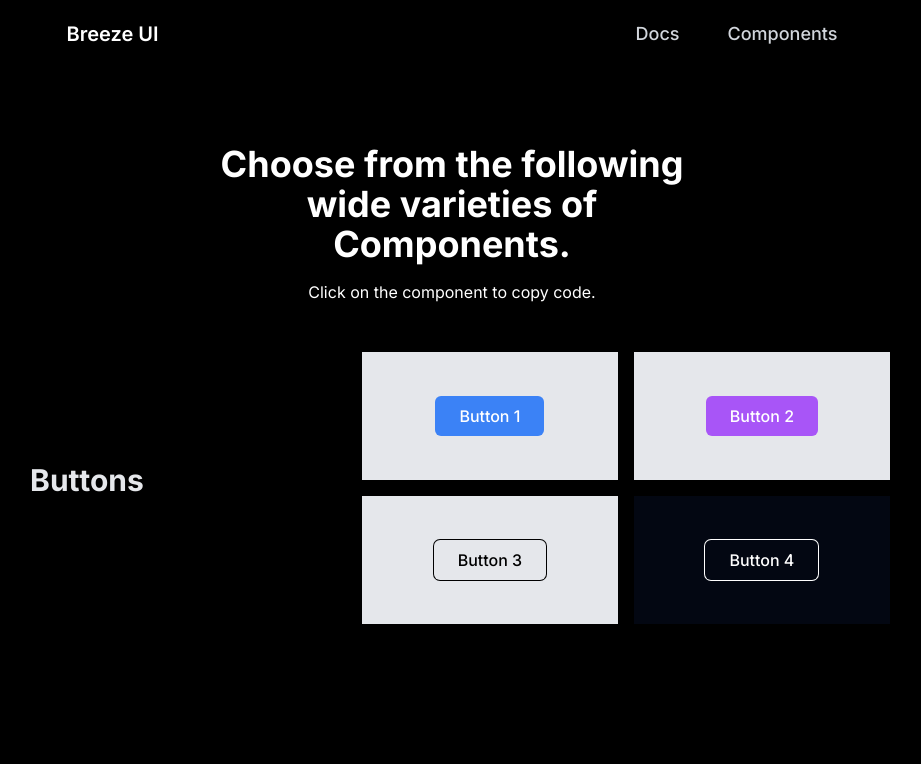
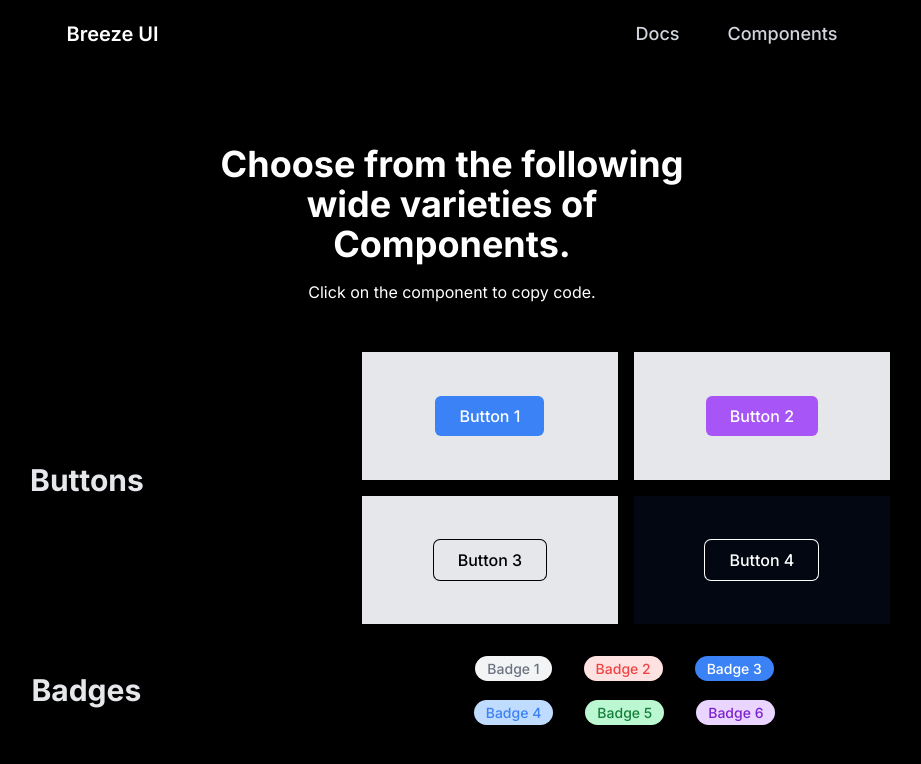
Before and after one commit to apoorvpathak/BreezeUI, a React (Vite) app: page /Components in a window 1280 px wide. Shown: the top 764 px of the page, without its empty margins (188-1109 px from the left). Built offline with nearby package versions, Linux system fonts and the light colour scheme.

Commit message:
add Badges Component

```diff
--- a/src/Pages/ComponentsPage/ComponentsPage.jsx
+++ b/src/Pages/ComponentsPage/ComponentsPage.jsx
@@ -1,3 +1,4 @@
+import Badges from '../../Components/Badges';
 import Buttons from '../../Components/Buttons';
 import Navbar from '../../Components/Navbar';
 function ComponentsPage() {
@@ -9,6 +10,7 @@ function ComponentsPage() {
                 <p className='text-white font-inter'>Click on the component to copy code.</p>
             </div>
             <Buttons/>
+            <Badges/>
         </>
     );
 }
```
